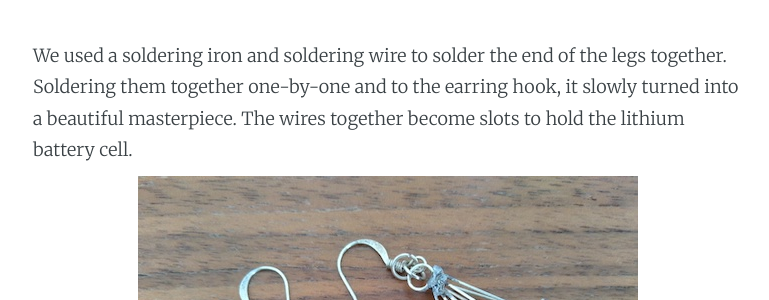
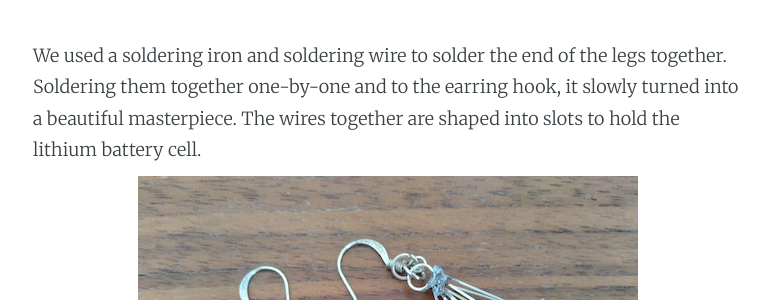
Before and after one commit to jennymhkao/home, a Jekyll site: the page built from _posts/2022-02-03-LED earrings.md, in a window 1280 px wide and 900 px high, scrolled down 1677 px. Shown: the part 216-516 px from the top of the window, without its empty margins (252-1021 px from the left). Built offline with Jekyll 4.4.1, drawn with Linux system fonts in a browser that asks for light colours.

Commit message:
edit again

```diff
--- a/_posts/2022-02-03-LED earrings.md
+++ b/_posts/2022-02-03-LED earrings.md
@@ -16,7 +16,7 @@ Couple of lithium cell batteries. One for each side of the earrings.
 We had to figure out which side of the LED was the anode (long-side) of the wire. Then, bending the anode side slightly, I lined up another LED with the same side.
 ![Illustrate](/assets/images/graphics.png)
 
-We used a soldering iron and soldering wire to solder the end of the legs together. Soldering them together one-by-one and to the earring hook, it slowly turned into a beautiful masterpiece. The wires together become slots to hold the lithium battery cell.
+We used a soldering iron and soldering wire to solder the end of the legs together. Soldering them together one-by-one and to the earring hook, it slowly turned into a beautiful masterpiece. The wires together are shaped into slots to hold the lithium battery cell.
 ![Assemble](/assets/images/earrings-3.png)
 
 And Voila! Earrings are charged and ready to party.
```
